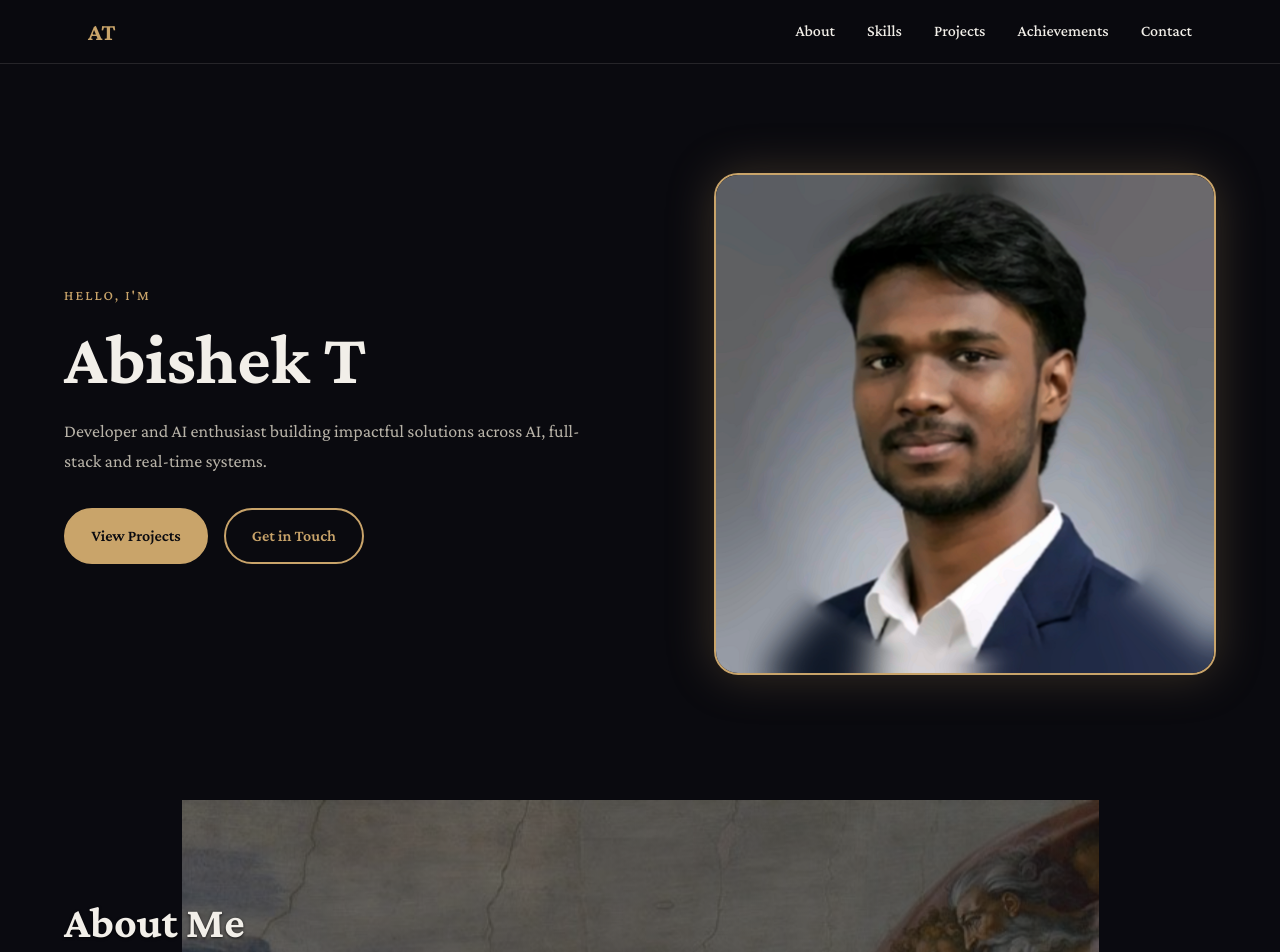
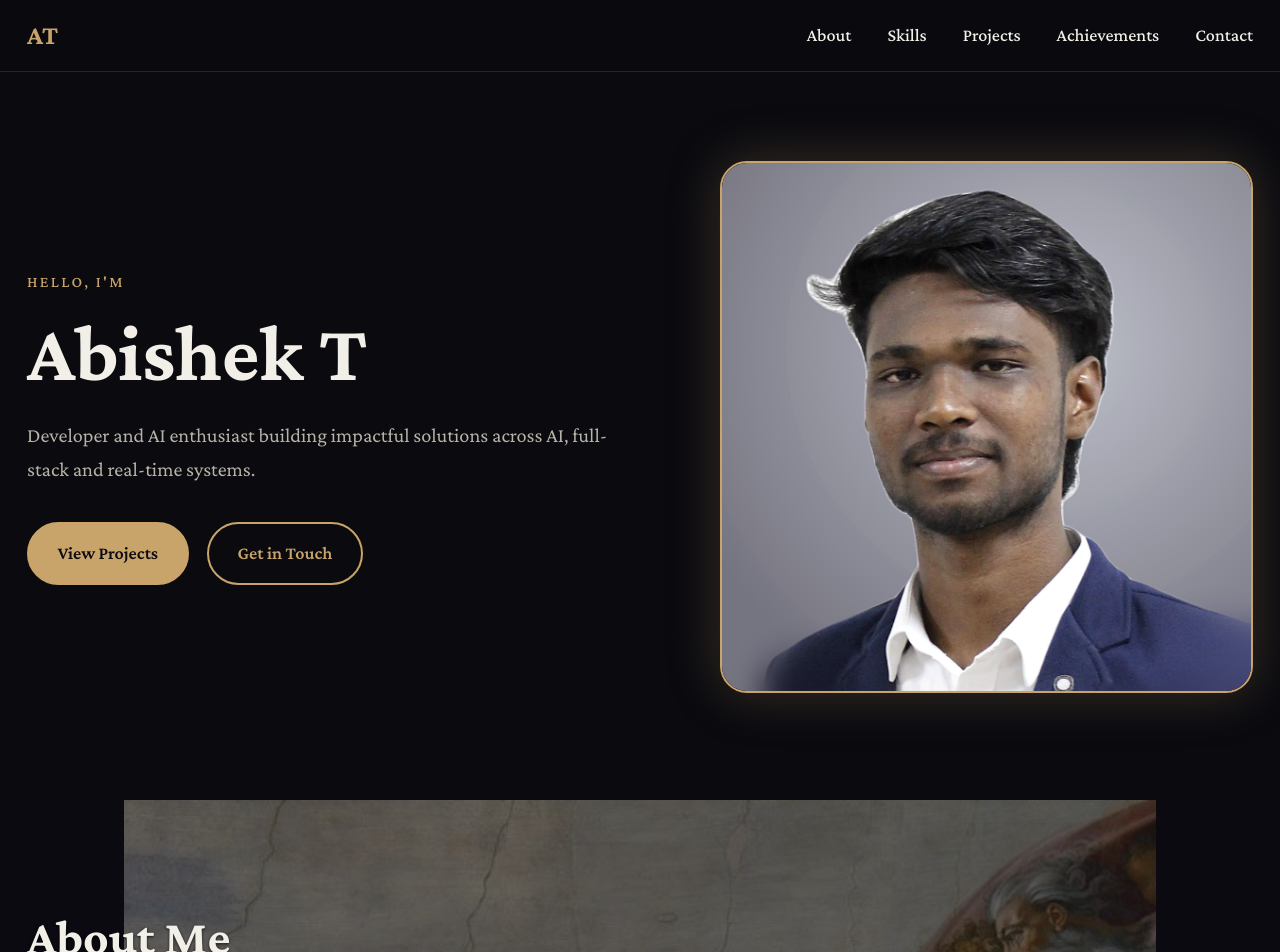
Before and after one commit to Abishek1409/portfolio, a plain HTML site: page index.html in a window 1280 px wide. Shown: the top 952 px of the page. Drawn offline with nearby package versions, Linux system fonts and the light colour scheme.

Commit message:
Changed the profile

```diff
--- a/css/styles.css
+++ b/css/styles.css
@@ -20,6 +20,9 @@
 
 /* Hide the page scrollbar (scrolling with wheel, touch and keys still works) */
 html {
+  /* 112.5% = 18px base (was the browser default 16px). Every rem-based size scales with it,
+     so all text is about 12% bigger. Percent keeps the visitor's own browser zoom/text size. */
+  font-size: 112.5%;
   scroll-behavior: smooth;
   scrollbar-width: none;      /* Firefox */
   -ms-overflow-style: none;   /* old Edge */
@@ -43,8 +46,8 @@
   line-height: 1.2;
   margin: 0 0 0.75rem;
 }
-h1 { font-size: clamp(2.5rem, 6vw, 4.5rem); }
-h2 { font-size: clamp(1.75rem, 4vw, 2.75rem); }
+h1 { font-size: clamp(2.5rem, 6.75vw, 4.5rem); }
+h2 { font-size: clamp(1.75rem, 4.5vw, 2.75rem); }
 h3 { font-size: 1.25rem; }
 
 p { margin: 0 0 1rem; }
@@ -509,7 +512,7 @@
   margin-bottom: 1rem;
 }
 
-.project-card h3 { font-size: clamp(1.375rem, 3vw, 1.875rem); }
+.project-card h3 { font-size: clamp(1.375rem, 3.4vw, 1.875rem); }
 
 .project-desc {
   max-width: 48rem;
@@ -778,7 +781,7 @@
 .pd-face--front > .pd-glare { position: absolute; z-index: 3; }
 .pd-face--front h3 {
   margin: 0;
-  font-size: clamp(1.15rem, 1.8vw, 1.5rem);
+  font-size: clamp(1.15rem, 2vw, 1.5rem);
   line-height: 1.25;
   color: #fff;
   text-shadow: 0 1px 2px rgba(0, 0, 0, 0.9), 0 0 14px rgba(0, 0, 0, 0.6);
--- a/index.html
+++ b/index.html
@@ -47,7 +47,7 @@
           </div>
         </div>
         <div class="hero-photo" data-stagger="5">
-          <img src="assets/profile.png" alt="Portrait of Abishek T" width="1120" height="1120" fetchpriority="high">
+          <img src="assets/profile_photo_studio.png" alt="Portrait of Abishek T" width="1120" height="1120" fetchpriority="high">
         </div>
       </div>
     </section>
--- a/js/tech-text.js
+++ b/js/tech-text.js
@@ -4,7 +4,7 @@
 'use strict';
 
 (function (root) {
-  const LABEL_FONT = '10px ui-monospace, SFMono-Regular, Menlo, Consolas, monospace';
+  const LABEL_FONT = '11px ui-monospace, SFMono-Regular, Menlo, Consolas, monospace';
   const FALLOFF_STEPS = 8;
   const SPRING = 320;
   const DAMPING = 22;
```
Also changed, not shown: assets/profile.jpg (deleted), assets/profile.png (deleted), assets/profile_photo_studio.png (added).
